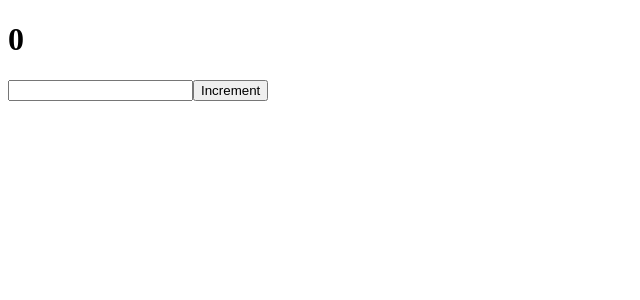
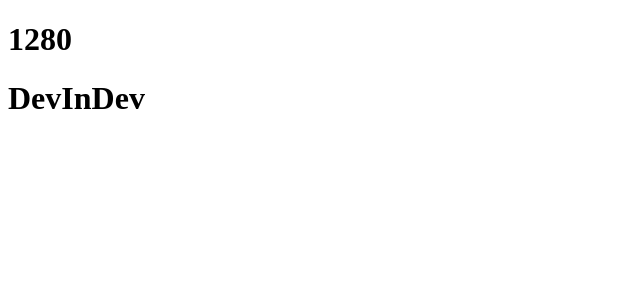
Before and after one commit to CCastro01/Hooks-no-ReactJS, a React (Create React App) app: page / in a window 1280 px wide. Shown: the top 300 px of the page, without its empty margins (0-640 px from the left). Built offline with nearby package versions, Linux system fonts and the light colour scheme.

Commit message:
Criando um hook

```diff
--- a/src/App.tsx
+++ b/src/App.tsx
@@ -1,23 +1,14 @@
-import { useState, useRef, useCallback } from "react";
-import Teste from "./components/Teste";
+import { useScreen } from "./hooks";
 
 function App() {
-  const inputRef = useRef<HTMLInputElement>(null);
-  const [count, setCount] = useState(0);
 
-  const handleClick = useCallback(() => {
-    if (inputRef.current) {
-      inputRef.current.value = "Chris";
-    }
-  }, []);
+  const { width } = useScreen();
+
 
   return (
-    <div className="App">
-      <h1>{count}</h1>
-
-      <input ref={inputRef} />
-
-      <button onClick={handleClick}>Increment</button>
+    <div>
+      <h1>{width}</h1>
+      <h1>DevInDev</h1>
     </div>
   );
 }
--- a/src/components/Teste/index.tsx
+++ /dev/null
@@ -1,6 +0,0 @@
-function Teste() {
-    console.log('teste')
-    return <h1>Teste</h1>;
-}
-
-export default Teste;
--- /dev/null
+++ b/src/hooks/index.ts
@@ -0,0 +1 @@
+export { default as useScreen } from './useScreen';
--- /dev/null
+++ b/src/hooks/useScreen.ts
@@ -0,0 +1,17 @@
+import { useEffect, useState } from "react";
+
+export default function useScreen() {
+  const [windowWidth, setWindowWidth] = useState(window.innerWidth);
+
+  function onResize() {
+    setWindowWidth(window.innerWidth);
+  }
+
+  useEffect(() => {
+    window.addEventListener("resize", onResize);
+
+    return () => window.removeEventListener("resize", onResize);
+  }, []);
+
+  return { width: windowWidth };
+}
```
Also changed, not shown: 1 other file (tests, documents, lock files or other folders).
